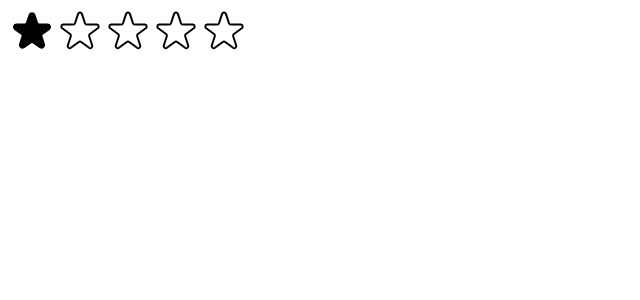
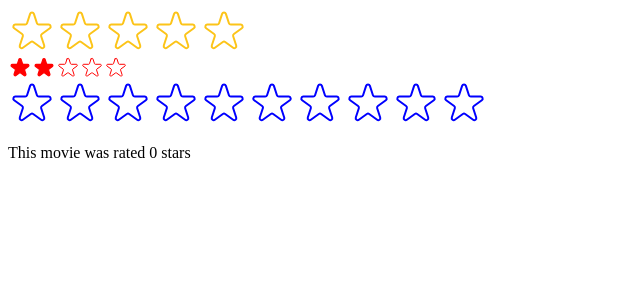
Before and after one commit to akshayv1811/usepopcorn, a React (Create React App) app: page / in a window 1280 px wide. Shown: the top 300 px of the page, without its empty margins (0-640 px from the left). Built offline with nearby package versions, Linux system fonts and the light colour scheme.

Commit message:
App component temporaily commented and Star Rating reusable component is built and tested

```diff
--- a/src/StarRating.js
+++ b/src/StarRating.js
@@ -1,5 +1,6 @@
 import React from "react";
 import { useState } from "react";
+import PropTypes from "prop-types";
 
 const containerStyle = {
   display: "flex",
@@ -11,64 +12,95 @@
   display: "flex",
 };
 
-const textStyle = {
-  lineHeight: "1",
-  margin: "0",
+StarRating.propTypes = {
+  maxRating: PropTypes.number,
+  defaultRating: PropTypes.number,
+  color: PropTypes.string,
+  size: PropTypes.number,
+  messages: PropTypes.array,
+  className:PropTypes.string,
+  onSetRating: PropTypes.func,
 };
 
-export default function StarRating({ maxRating = 5 }) {
-  const [rating, setRating] = useState(1);
+export default function StarRating({
+  maxRating = 5,
+  color = "#fcc419",
+  size = "48",
+  className = "",
+  messages = [],
+  defaultRating = 0,
+  onSetRating,
+}) {
+  const [rating, setRating] = useState(defaultRating);
   const [tempRating, setTempRating] = useState(0);
 
   function handleRating(rating) {
     setRating(rating);
+    onSetRating(rating);
   }
 
+  const textStyle = {
+    lineHeight: "1",
+    margin: "0",
+    color,
+    fontSize: `${size / 1.5}px`,
+  };
+
   return (
-    <div style={containerStyle}>
+    <div style={containerStyle} className={className}>
       <div style={starContainerStyle}>
         {Array.from({ length: maxRating }, (_, i) => (
-          <Star key={i}
-          full = {tempRating ? tempRating >= i + 1 : rating >= i + 1 }
+          <Star
+            key={i}
+            full={tempRating ? tempRating >= i + 1 : rating >= i + 1}
             onRate={() => handleRating(i + 1)}
-          onHoverIn = {() => setTempRating(i + 1)}
-          onHoverOut = {() => setTempRating(0)}
+            onHoverIn={() => setTempRating(i + 1)}
+            onHoverOut={() => setTempRating(0)}
+            color={color}
+            size={size}
           />
         ))}
       </div>
-      <p style={textStyle}>{tempRating || ""}</p>
+      <p style={textStyle}>
+        {messages.length === maxRating
+          ? messages[tempRating ? tempRating - 1 : rating - 1]
+          : tempRating || "" || ""}
+      </p>
     </div>
   );
 }
 
+function Star({ onRate, full, onHoverIn, onHoverOut, color, size }) {
   const starStyle = {
-  width: "48px",
-  height: "48px",
+    width: `${size}px`,
+    height: `${size}px`,
     display: "block",
     cursor: "pointer",
   };
 
-
-function Star({ onRate, full, onHoverIn, onHoverOut}) {
   return (
-    <span role="button"
+    <span
+      role="button"
       style={starStyle}
       onClick={onRate}
-    onMouseEnter = {onHoverIn}
-    onMouseLeave = {onHoverOut}
+      onMouseEnter={onHoverIn}
+      onMouseLeave={onHoverOut}
     >
-      {full ? <svg
+      {full ? (
+        <svg
           xmlns="http://www.w3.org/2000/svg"
           viewBox="0 0 20 20"
-        fill="#000"
-        stroke="#000"
+          fill={color}
+          stroke={color}
         >
           <path d="M9.049 2.927c.3-.921 1.603-.921 1.902 0l1.07 3.292a1 1 0 00.95.69h3.462c.969 0 1.371 1.24.588 1.81l-2.8 2.034a1 1 0 00-.364 1.118l1.07 3.292c.3.921-.755 1.688-1.54 1.118l-2.8-2.034a1 1 0 00-1.175 0l-2.8 2.034c-.784.57-1.838-.197-1.539-1.118l1.07-3.292a1 1 0 00-.364-1.118L2.98 8.72c-.783-.57-.38-1.81.588-1.81h3.461a1 1 0 00.951-.69l1.07-3.292z" />
-      </svg> : <svg
+        </svg>
+      ) : (
+        <svg
           xmlns="http://www.w3.org/2000/svg"
           fill="none"
           viewBox="0 0 24 24"
-  stroke="#000"
+          stroke={color}
         >
           <path
             strokeLinecap="round"
@@ -77,12 +109,10 @@
             d="M11.049 2.927c.3-.921 1.603-.921 1.902 0l1.519 4.674a1 1 0 00.95.69h4.915c.969 0 1.371 1.24.588 1.81l-3.976 2.888a1 1 0 00-.363 1.118l1.518 4.674c.3.922-.755 1.688-1.538 1.118l-3.976-2.888a1 1 0 00-1.176 0l-3.976 2.888c-.783.57-1.838-.197-1.538-1.118l1.518-4.674a1 1 0 00-.363-1.118l-3.976-2.888c-.784-.57-.38-1.81.588-1.81h4.914a1 1 0 00.951-.69l1.519-4.674z"
           />
         </svg>
-      }
+      )}
     </span>
   );
 }
-
-
 
 /*
 FULL STAR
--- a/src/index.js
+++ b/src/index.js
@@ -1,14 +1,29 @@
-import React from 'react';
-import ReactDOM from 'react-dom/client';
+import React from "react";
+import ReactDOM from "react-dom/client";
+import { useState } from "react";
 // import './index.css';
 // import App from './App';
 
 import StarRating from "./StarRating";
 
-const root = ReactDOM.createRoot(document.getElementById('root'));
+function Test() {
+  const [movieRating, setMovieRating] = useState(0);
+  return (
+    <div>
+      <StarRating color="blue" maxRating={10} onSetRating={setMovieRating} />
+      <p>This movie was rated {movieRating} stars</p>
+    </div>
+  );
+}
+const root = ReactDOM.createRoot(document.getElementById("root"));
 root.render(
   <React.StrictMode>
     {/* <App /> */}
-    <StarRating maxRating = {5}/>
+    <StarRating
+      maxRating={5}
+      messages={["Terrible", "Bad", "Okay", "Good", "Amazing"]}
+    />
+    <StarRating size={24} color="red" className="test" defaultRating={2} />
+    <Test />
   </React.StrictMode>
 );
```
Also changed, not shown: src/App.js (line endings or trailing spaces). Lines whose indentation alone changed are shown as unchanged.
